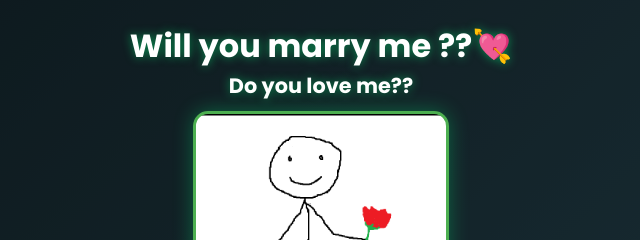
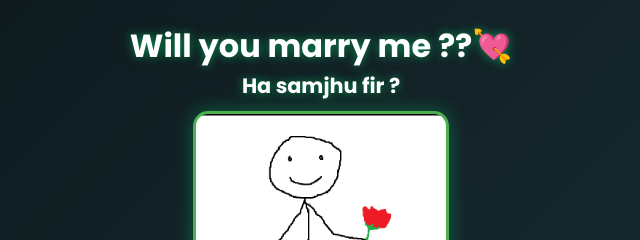
Before and after one commit to PranayWaghmare6/propose-to-crush, a plain HTML site: page index.html in a window 1280 px wide. Shown: the part 166-406 px from the top of the page, 319-959 px from the left. Drawn offline with Linux system fonts and the light colour scheme.

Commit message:
new change

```diff
--- a/index.html
+++ b/index.html
@@ -11,7 +11,7 @@
 <body>
     <div class="container">
         <h1>Will you marry me ??💘</h1>
-        <h3>Do you love me??</h3>
+        <h3>Ha samjhu fir ?</h3>
         <div class="img" id="start"></div>
         <div class="yesno">
             <a href="yes.html">
```
